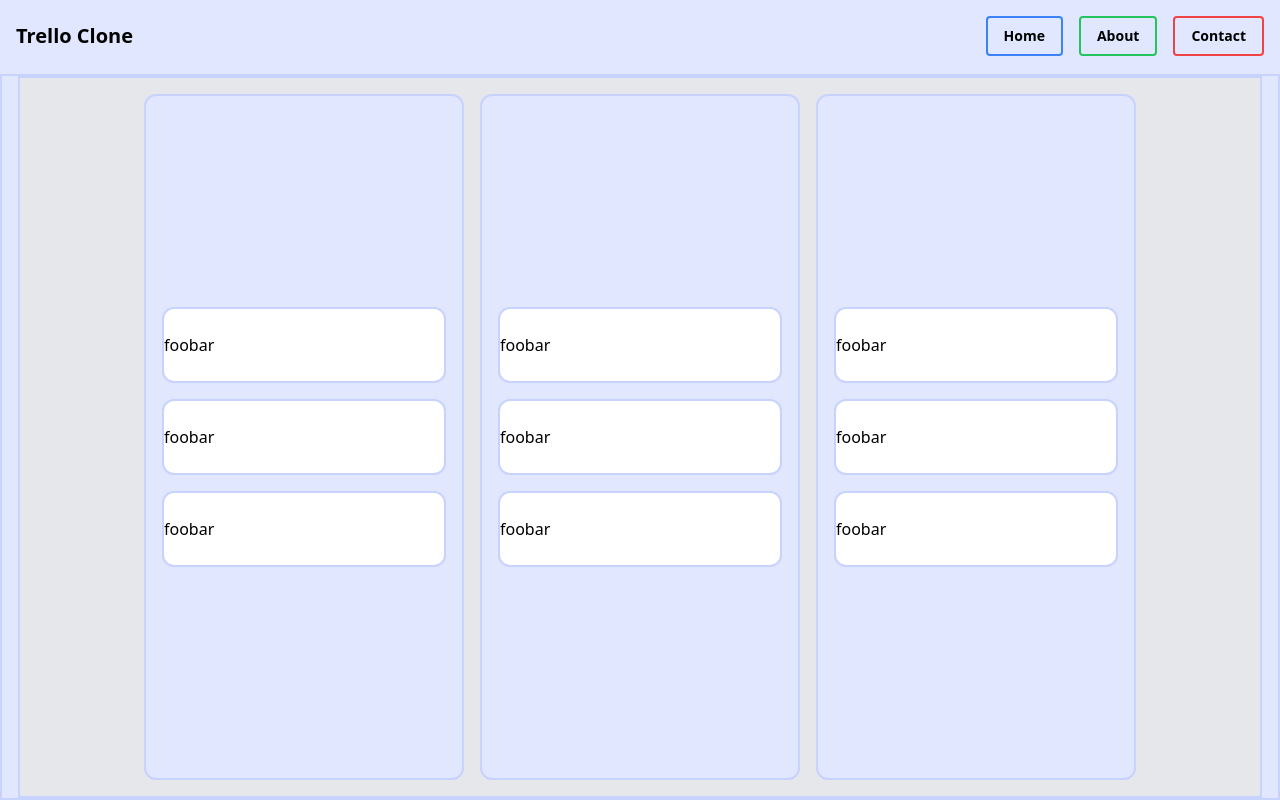
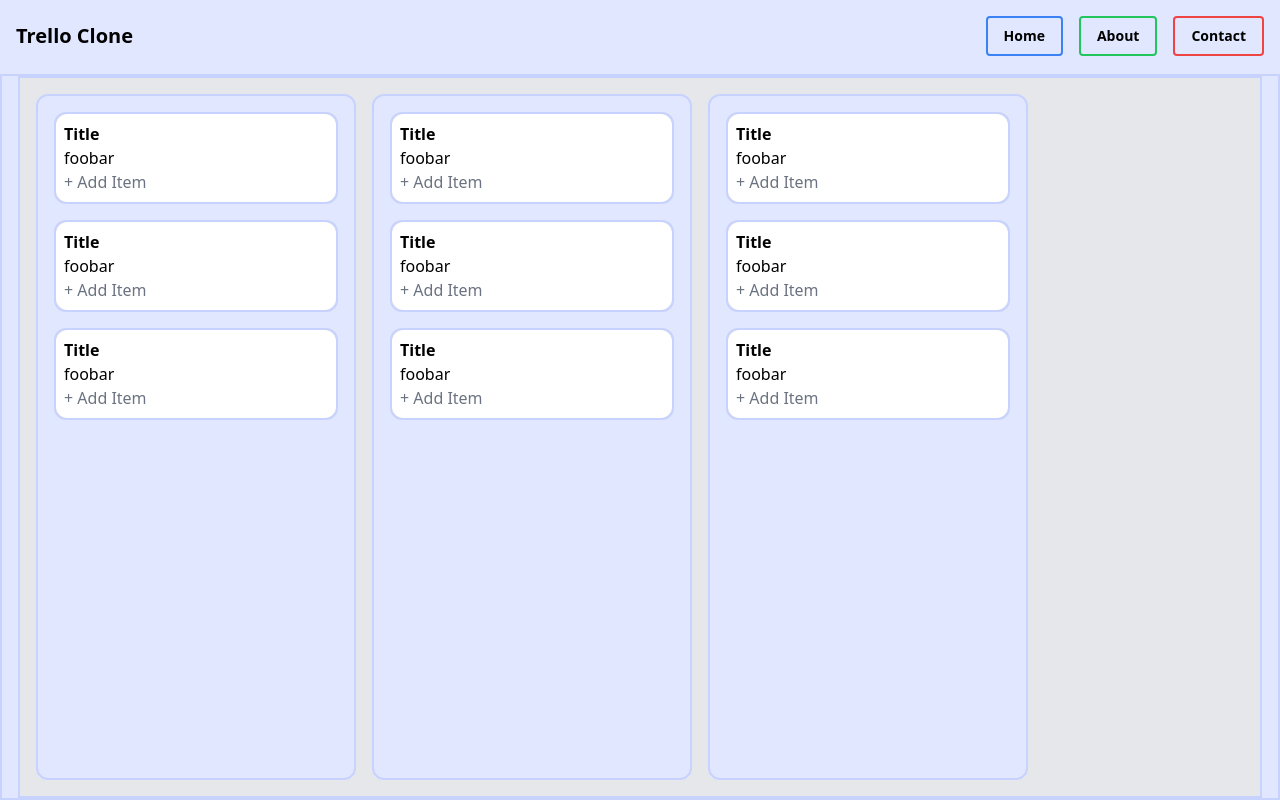
Before and after one commit to cktang88/vite-shadcn, a React (Vite) app: page / in a window 1280 px wide. Built offline with nearby package versions, Linux system fonts and the light colour scheme.

Commit message:
sort classes

```diff
--- a/package.json
+++ b/package.json
@@ -32,6 +32,8 @@
     "eslint-plugin-react-refresh": "^0.4.9",
     "globals": "^15.9.0",
     "postcss": "^8.4.41",
+    "prettier": "^3.3.3",
+    "prettier-plugin-tailwindcss": "^0.6.6",
     "tailwindcss": "^3.4.10",
     "typescript": "^5.5.3",
     "typescript-eslint": "^8.0.1",
--- a/src/App.tsx
+++ b/src/App.tsx
@@ -1,26 +1,22 @@
-import { useState } from "react";
-
 function App() {
-  const [count, setCount] = useState(0);
-
   return (
     <>
-      <div className="flex flex-col h-screen border-green-500 p-0 m-0">
-        <div className="flex justify-between items-center w-full p-4 bg-indigo-100 border-b-2 border-indigo-100">
+      <div className="m-0 flex h-screen flex-col border-green-500 p-0">
+        <div className="flex w-full items-center justify-between border-b-2 border-indigo-100 bg-indigo-100 p-4">
           <span className="text-xl font-bold">Trello Clone</span>
           <div className="flex gap-4">
-            <button className="text-black border-2 border-blue-500 hover:bg-blue-700 text-sm font-bold py-2 px-4 rounded">
+            <button className="rounded border-2 border-blue-500 px-4 py-2 text-sm font-bold text-black hover:bg-blue-700">
               Home
             </button>
-            <button className="text-black border-2 border-green-500 hover:bg-green-700 text-sm font-bold py-2 px-4 rounded">
+            <button className="rounded border-2 border-green-500 px-4 py-2 text-sm font-bold text-black hover:bg-green-700">
               About
             </button>
-            <button className="text-black border-2 border-red-500 hover:bg-red-700 text-sm font-bold py-2 px-4 rounded">
+            <button className="rounded border-2 border-red-500 px-4 py-2 text-sm font-bold text-black hover:bg-red-700">
               Contact
             </button>
           </div>
         </div>
-        <div className="bg-indigo-100 border-2 border-indigo-200 flex items-center justify-center w-full h-full">
+        <div className="flex h-full w-full items-center justify-center border-2 border-indigo-200 bg-indigo-100">
           <Board />
         </div>
       </div>
@@ -30,7 +26,7 @@ function App() {
 
 function Board() {
   return (
-    <div className="bg-gray-200 border-2 border-indigo-200 flex items-start justify-center w-full h-full flex-row gap-4 m-4 p-4">
+    <div className="m-4 flex h-full w-full flex-row items-start justify-start gap-4 border-2 border-indigo-200 bg-gray-200 p-4">
       <CardColumn />
       <CardColumn />
       <CardColumn />
@@ -40,7 +36,7 @@ function Board() {
 
 function CardColumn() {
   return (
-    <div className="bg-indigo-100 border-2 border-indigo-200 flex flex-col items-start justify-center w-80 h-full gap-4 p-4 rounded-xl">
+    <div className="flex h-full w-80 flex-col items-start justify-start gap-4 rounded-xl border-2 border-indigo-200 bg-indigo-100 p-4">
       <Card />
       <Card />
       <Card />
@@ -50,8 +46,12 @@ function CardColumn() {
 
 function Card() {
   return (
-    <div className="bg-white border-2 border-indigo-200 flex items-start justify-start rounded-xl w-full py-6">
-      <span className="text-black text-md">foobar</span>
+    <div className="flex w-full items-start justify-start rounded-xl border-2 border-indigo-200 bg-gray-200">
+      <div className="flex w-full flex-col items-start justify-start rounded-xl bg-white p-2">
+        <span className="text-md font-bold text-black">Title</span>
+        <span className="text-md text-black">foobar</span>
+        <div className="text-md text-gray-500">+ Add Item</div>
+      </div>
     </div>
   );
 }
```
Also changed, not shown: 1 other file (tests, documents, lock files or other folders).
